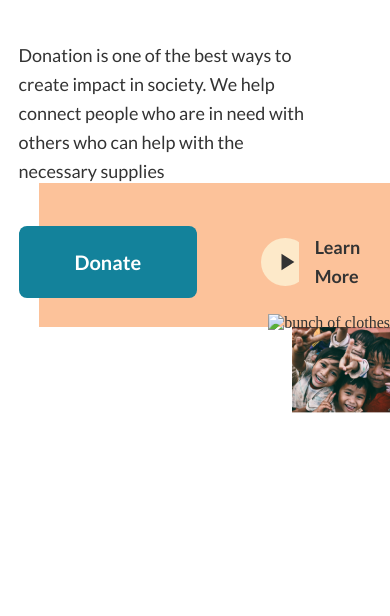
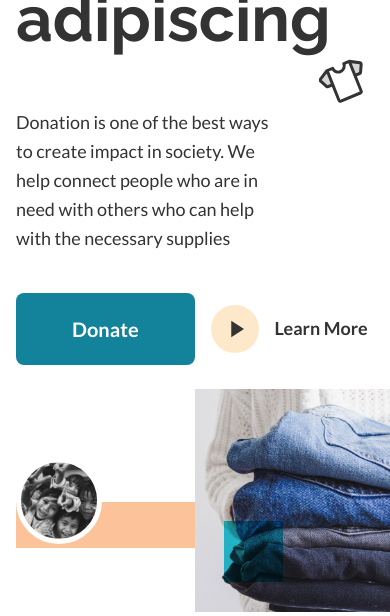
Before and after one commit to KoatKoetl/Landing_Website-template--ClothesStore, a website built with webpack: page src/template.html in a window 390 px wide. Shown: the part 531-1147 px from the top of the page. Before the commit the page ends 944 px from the top, so only its background shows below. Built offline with nearby package versions, Linux system fonts and the light colour scheme; files whose address does not match are found by name.

Commit message:
Main block 1. Done right side 100% All main block is done for wide screen(PC, Laptop, Wide screen Tablet) 2. Small screen support not done

```diff
--- a/src/CSS/style.css
+++ b/src/CSS/style.css
@@ -118,18 +118,18 @@ p {
 /* Styling main section */
 
 .donate-section {
+  display: grid;
+  grid-auto-flow: column;
+  /* grid-gap: 4rem; */
+  grid-template-columns: 1fr 1.2fr;
+  justify-content: center;
+  align-items: center;
   padding-left: 5rem;
-  display: flex;
-  align-items: center;
-  justify-content: center;
-  flex-wrap: wrap;
 }
 
 .donate-section__text-content {
   position: relative;
   z-index: 1;
-  flex-grow: 1;
-  flex-basis: 50%;
 }
 
 .donate-section__tag-list {
@@ -155,6 +155,7 @@ p {
   line-height: normal;
   position: relative;
   margin-bottom: 2.75rem;
+  max-width: 90%;
 }
 
 .donate-section__title--highlighted {
@@ -196,7 +197,7 @@ p {
   color: var(--font-color-primary, #333);
   line-height: 1.8125rem; /* 161.111% */
   margin-bottom: 2.5rem;
-  max-width: 80%;
+  max-width: 70%;
 }
 
 .donate-section__support-block {
@@ -243,31 +244,61 @@ p {
 }
 
 .donate-section__image-content {
+  display: grid;
+  justify-content: right;
   position: relative;
-  flex-basis: 50%;
-  flex-grow: 1;
-  display: flex;
-  justify-content: end;
 }
 
 .donate-section__image-content--1 {
   position: absolute;
-  z-index: 0;
+  top: 8rem;
+  right: 65%;
+  border: 5px solid white;
+  border-radius: 15rem;
+  filter: grayscale(100%);
+  z-index: 3;
 }
 
-.donate-section__image-content--2 {
+.donate-section__image-content-block--2 {
   position: relative;
   z-index: 1;
 }
 
+.donate-section__image-content-square--blue-transparent {
+  position: absolute;
+  width: 30%;
+  height: 27%;
+  background-color: var(--bg-color-cyan, #29d2e4);
+  bottom: 15%;
+  left: 15%;
+  mix-blend-mode: multiply;
+}
+
 .donate-section__image-content-rectangle {
+  position: absolute;
   width: 100%;
-  height: 19.5rem;
+  height: 19rem;
   background-color: var(--bg-color-light-orange, #fcc29a);
-  position: absolute;
+  z-index: 0;
+  bottom: -5rem;
   right: 0;
-  bottom: -4.88rem;
-  z-index: 0;
+}
+
+@media screen and (max-width: 1200px) {
+  .donate-section {
+    grid-template-columns: auto;
+    grid-auto-flow: row;
+    grid-gap: 1.5rem;
+  }
+  .donate-section__image-content--1 {
+    left: 0;
+    top: 30%;
+  }
+  .donate-section__image-content-rectangle {
+    bottom: 30%;
+    height: 20%;
+    width: 100%;
+  }
 }
 
 @media screen and (max-width: 900px) {
@@ -276,23 +307,18 @@ p {
   }
 }
 
-@media screen and (max-width: 1295px) {
-  .donate-section__text-content {
-    padding-right: 5rem;
-    padding-bottom: 5rem;
+@media screen and (max-width: 768px) {
+  .donate-section__title {
+    margin-bottom: 0;
   }
-  .donate-section__image-content-rectangle {
-    bottom: 30%;
-    width: 90vw;
-    height: 9rem;
+  .donate-section__title-block-icon {
+    position: relative;
+    margin-left: 90%;
   }
-}
-
-@media screen and (max-width: 600px) {
   .donate-section {
     padding-left: 1rem;
   }
-  .donate-section__text-content {
-    padding: 1rem;
+  .donate-section__support-block {
+    gap: 1rem;
   }
 }
--- a/src/template.html
+++ b/src/template.html
@@ -58,18 +58,21 @@
         <div class="donate-section__image-content">
           <img
             srcset="assets/kids-selfie-100w.png 100w, assets/kids-selfie-233w.png 233w"
-            sizes="(max-width: 390px) 100px, 233px"
+            sizes="(min-width: 1200px) 233px, 20vw"
             src="assets/kids-selfie-233w.png"
             alt="happy kids selfie"
             class="donate-section__image-content--1"
           />
-          <img
-            srcset="assets/bg-image-clothes-608w.png 608w, assets/, assets/bg-image-clothes-142w.png 142w"
-            sizes="(min-width: 950px) 608px , 50vw"
-            src="assets/bg-image-clothes-608w.jpeg"
-            alt="bunch of clothes"
-            class="donate-section__image-content--2"
-          />
+          <div class="donate-section__image-content-block--2">
+            <img
+              srcset="assets/bg-image-clothes-608w.png 608w, assets/bg-image-clothes-142w.png 142w"
+              sizes="(min-width: 1200px) 608px, 50vw"
+              src="assets/bg-image-clothes-608w.png"
+              alt="bunch of clothes"
+              class="donate-section__image-content--2"
+            />
+            <div class="donate-section__image-content-square--blue-transparent"></div>
+          </div>
           <div class="donate-section__image-content-square"></div>
           <div class="donate-section__image-content-rectangle"></div>
         </div>
```
